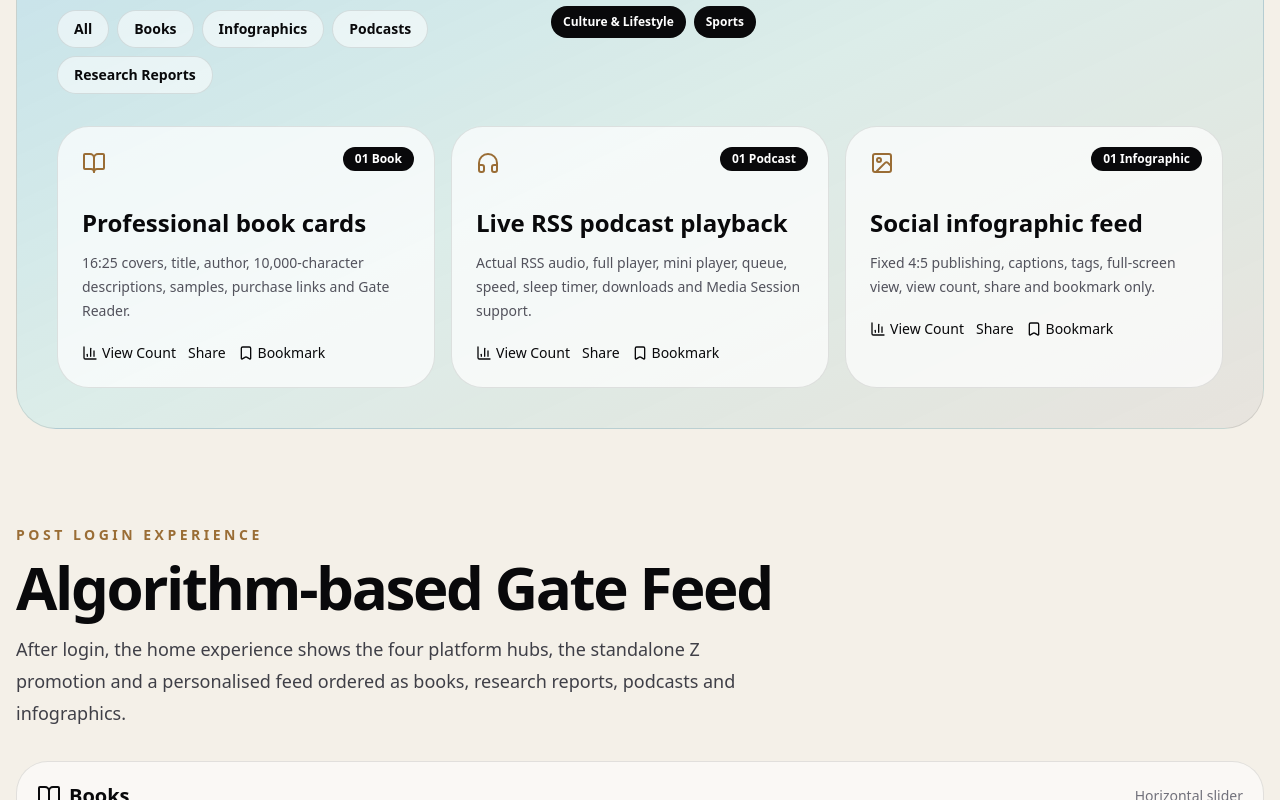
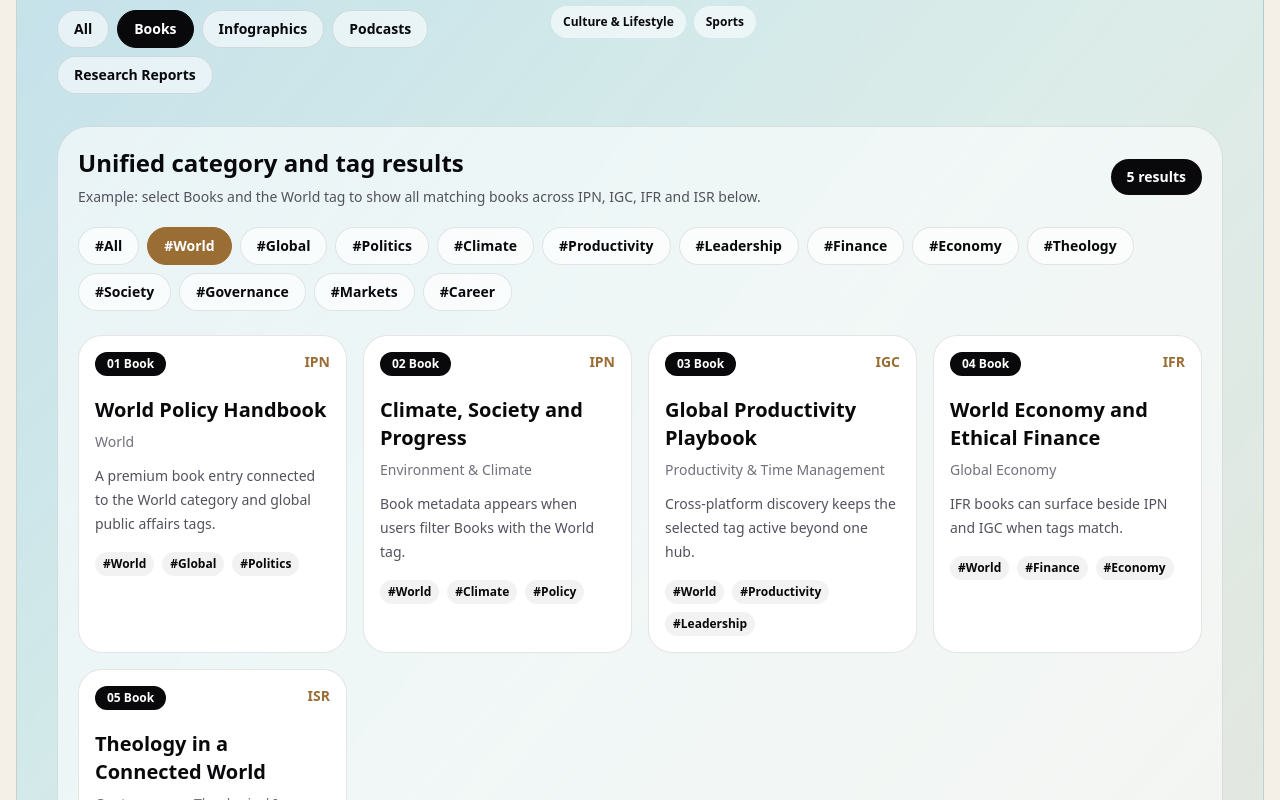
Before and after one commit to zaidxplayn-sudo/gate-web-app, a Next.js app: page / in a window 1280 px wide. Shown: the part 1060-1860 px from the top of the page. Built offline with nearby package versions, Linux system fonts and the light colour scheme; no server answers.

Commit message:
Commit by Ideavo AI

```diff
--- a/src/app/page.tsx
+++ b/src/app/page.tsx
@@ -100,6 +100,17 @@ const plans = [
 const nav = ["Home", "Gate Feed", "Search", "Membership", "Dashboard", "CMS", "Security", "Z Web App"];
 const contentTypes = ["All", "Books", "Infographics", "Podcasts", "Research Reports"];
 const adminModules = ["Users", "Memberships", "Payments", "Content", "RSS Sync", "Media Library", "SEO/AEO", "Analytics", "Notifications", "Settings", "Audit Logs"];
+const contentLibrary = [
+  { platform: "IPN", type: "Books", title: "World Policy Handbook", category: "World", tags: ["World", "Global", "Politics"], description: "A premium book entry connected to the World category and global public affairs tags." },
+  { platform: "IPN", type: "Books", title: "Climate, Society and Progress", category: "Environment & Climate", tags: ["World", "Climate", "Policy"], description: "Book metadata appears when users filter Books with the World tag." },
+  { platform: "IGC", type: "Books", title: "Global Productivity Playbook", category: "Productivity & Time Management", tags: ["World", "Productivity", "Leadership"], description: "Cross-platform discovery keeps the selected tag active beyond one hub." },
+  { platform: "IFR", type: "Books", title: "World Economy and Ethical Finance", category: "Global Economy", tags: ["World", "Finance", "Economy"], description: "IFR books can surface beside IPN and IGC when tags match." },
+  { platform: "ISR", type: "Books", title: "Theology in a Connected World", category: "Contemporary Theological Issues", tags: ["World", "Theology", "Society"], description: "ISR books remain discoverable through the unified Gate tag system." },
+  { platform: "IPN", type: "Research Reports", title: "World Governance Outlook", category: "Politics & Governance", tags: ["World", "Governance"], description: "Research reports stay separate unless the user selects the matching content type." },
+  { platform: "IFR", type: "Podcasts", title: "Global Markets Briefing", category: "Financial Markets", tags: ["World", "Markets"], description: "Podcast cards are indexed by platform, category and tags." },
+  { platform: "IGC", type: "Infographics", title: "World Skills Map", category: "Career Development", tags: ["World", "Career"], description: "Infographic posts use the same metadata and recommendation graph." },
+] as const;
+const globalTags = ["World", "Global", "Politics", "Climate", "Productivity", "Leadership", "Finance", "Economy", "Theology", "Society", "Governance", "Markets", "Career"];
 
 function Logo({ compact = false }: { compact?: boolean }) {
   return (
@@ -129,8 +140,17 @@ export default function Home() {
   const [userName, setUserName] = useState("Zayd");
   const [signedIn, setSignedIn] = useState(false);
   const [showWelcome, setShowWelcome] = useState(false);
+  const [selectedType, setSelectedType] = useState("Books");
+  const [selectedCategory, setSelectedCategory] = useState("All");
+  const [selectedTag, setSelectedTag] = useState("World");
   const audioRef = useRef<HTMLAudioElement>(null);
   const featured = useMemo(() => episodes.find((item) => item.platform === active) ?? episodes[0], [active, episodes]);
+  const filteredContent = useMemo(() => contentLibrary.filter((item) => {
+    const typeMatch = selectedType === "All" || item.type === selectedType;
+    const categoryMatch = selectedCategory === "All" || item.category === selectedCategory;
+    const tagMatch = selectedTag === "All" || (item.tags as readonly string[]).includes(selectedTag);
+    return typeMatch && categoryMatch && tagMatch;
+  }), [selectedType, selectedCategory, selectedTag]);
 
   useEffect(() => {
     document.documentElement.classList.toggle("dark", theme === "dark");
@@ -225,7 +245,7 @@ export default function Home() {
         <div className="rounded-[2.5rem] border border-black/10 bg-white/55 p-4 shadow-2xl shadow-black/10 backdrop-blur dark:border-white/10 dark:bg-white/5">
           <div className="grid gap-4 sm:grid-cols-2">
             {(Object.keys(platforms) as PlatformKey[]).map((id) => (
-              <button key={id} onClick={() => setActive(id)} className={`group min-h-56 rounded-[2rem] border p-5 text-left transition hover:-translate-y-1 ${active === id ? "border-black bg-white shadow-xl dark:border-white dark:bg-white/10" : "border-black/10 bg-white/45 dark:border-white/10 dark:bg-black/20"}`}>
+              <button key={id} onClick={() => { setActive(id); setSelectedCategory("All"); }} className={`group min-h-56 rounded-[2rem] border p-5 text-left transition hover:-translate-y-1 ${active === id ? "border-black bg-white shadow-xl dark:border-white dark:bg-white/10" : "border-black/10 bg-white/45 dark:border-white/10 dark:bg-black/20"}`}>
                 <PlatformLogo id={id} />
                 <p className="mt-4 text-sm text-zinc-600 dark:text-zinc-300">{platforms[id].name}</p>
                 <p className="mt-2 text-lg font-semibold">{platforms[id].promise}</p>
@@ -242,11 +262,26 @@ export default function Home() {
             <div>
               <PlatformLogo id={active} />
               <h2 className="mt-4 text-3xl font-semibold tracking-tight">{platforms[active].name}</h2>
-              <div className="mt-5 flex flex-wrap gap-2">{contentTypes.map((type) => <span className="rounded-full border border-black/10 bg-white/55 px-4 py-2 text-sm font-semibold dark:border-white/10 dark:bg-black/20" key={type}>{type}</span>)}</div>
+              <div className="mt-5 flex flex-wrap gap-2">{contentTypes.map((type) => <button onClick={() => setSelectedType(type)} className={`rounded-full border px-4 py-2 text-sm font-semibold transition ${selectedType === type ? "border-zinc-950 bg-zinc-950 text-white dark:border-white dark:bg-white dark:text-black" : "border-black/10 bg-white/55 dark:border-white/10 dark:bg-black/20"}`} key={type}>{type}</button>)}</div>
             </div>
             <div className="max-w-2xl">
               <h3 className="text-sm font-bold uppercase tracking-[0.22em] text-zinc-500">Categories</h3>
-              <div className="mt-4 flex flex-wrap gap-2">{platforms[active].categories.map((cat) => <span className="rounded-full bg-zinc-950 px-3 py-2 text-xs font-semibold text-white dark:bg-white dark:text-black" key={cat}>{cat}</span>)}</div>
+              <div className="mt-4 flex flex-wrap gap-2"><button onClick={() => setSelectedCategory("All")} className={`rounded-full px-3 py-2 text-xs font-semibold ${selectedCategory === "All" ? "bg-zinc-950 text-white dark:bg-white dark:text-black" : "bg-white/60 dark:bg-black/20"}`}>All</button>{platforms[active].categories.map((cat) => <button onClick={() => setSelectedCategory(cat)} className={`rounded-full px-3 py-2 text-xs font-semibold ${selectedCategory === cat ? "bg-zinc-950 text-white dark:bg-white dark:text-black" : "bg-white/60 dark:bg-black/20"}`} key={cat}>{cat}</button>)}</div>
+            </div>
+          </div>
+          <div className="mt-8 rounded-[2rem] border border-black/10 bg-white/60 p-5 dark:border-white/10 dark:bg-black/20">
+            <div className="flex flex-col justify-between gap-4 lg:flex-row lg:items-center">
+              <div>
+                <h3 className="text-2xl font-semibold">Unified category and tag results</h3>
+                <p className="mt-2 text-sm text-zinc-600 dark:text-zinc-300">Example: select Books and the World tag to show all matching books across IPN, IGC, IFR and ISR below.</p>
+              </div>
+              <div className="rounded-full bg-zinc-950 px-4 py-2 text-sm font-bold text-white dark:bg-white dark:text-black">{filteredContent.length} results</div>
+            </div>
+            <div className="mt-5 flex flex-wrap gap-2">
+              {["All", ...globalTags].map((tag) => <button onClick={() => setSelectedTag(tag)} className={`rounded-full border px-4 py-2 text-sm font-semibold transition ${selectedTag === tag ? "border-[#9a6d35] bg-[#9a6d35] text-white" : "border-black/10 bg-white/70 dark:border-white/10 dark:bg-white/10"}`} key={tag}>#{tag}</button>)}
+            </div>
+            <div className="mt-6 grid gap-4 md:grid-cols-2 lg:grid-cols-4">
+              {filteredContent.map((item, index) => <article key={`${item.platform}-${item.title}`} className="rounded-[1.5rem] border border-black/10 bg-white p-4 dark:border-white/10 dark:bg-black/30"><div className="flex items-start justify-between gap-3"><span className="rounded-full bg-zinc-950 px-3 py-1 text-xs font-bold text-white dark:bg-white dark:text-black">{String(index + 1).padStart(2, "0")} {item.type.slice(0, -1)}</span><span className="text-sm font-bold text-[#9a6d35]">{item.platform}</span></div><h4 className="mt-5 text-xl font-semibold">{item.title}</h4><p className="mt-2 text-sm text-zinc-500">{item.category}</p><p className="mt-3 text-sm leading-6 text-zinc-600 dark:text-zinc-300">{item.description}</p><div className="mt-4 flex flex-wrap gap-2">{item.tags.map((tag) => <button onClick={() => setSelectedTag(tag)} className="rounded-full bg-black/5 px-2 py-1 text-xs font-semibold dark:bg-white/10" key={tag}>#{tag}</button>)}</div></article>)}
             </div>
           </div>
           <div className="mt-8 grid gap-4 lg:grid-cols-3">
```
